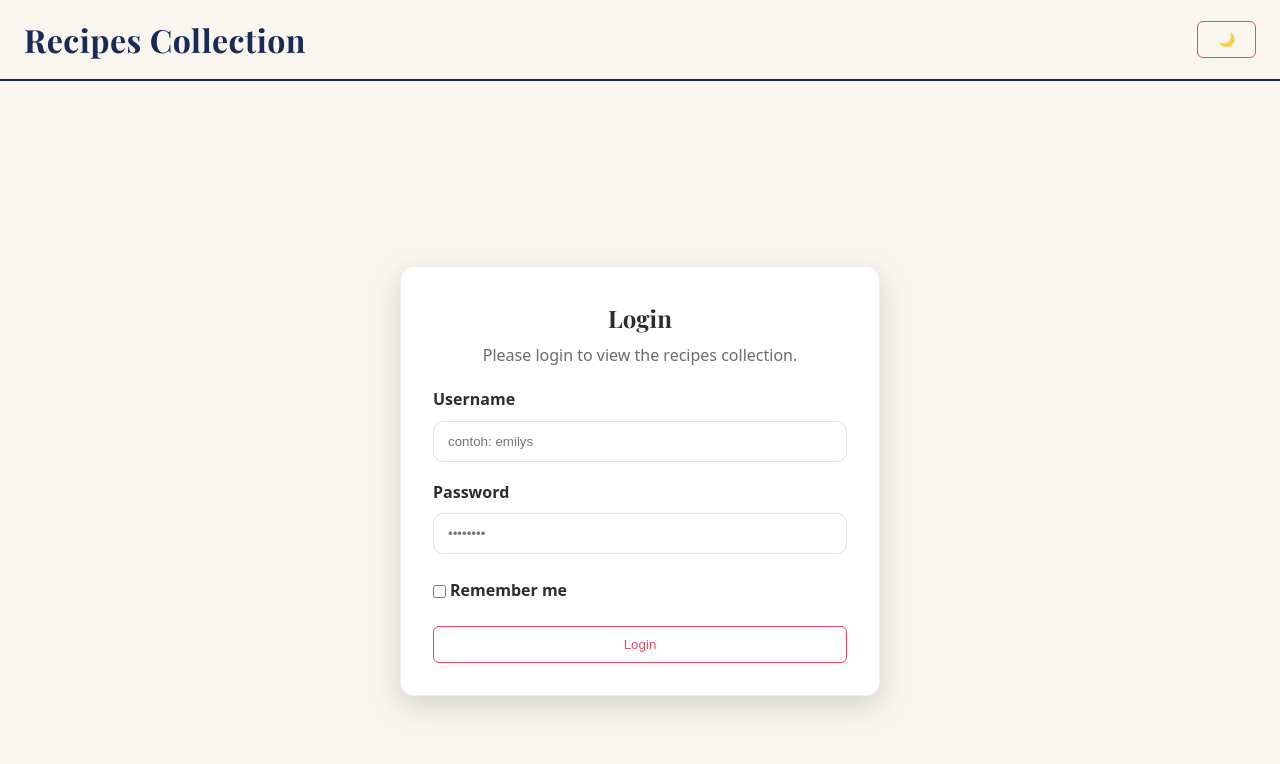
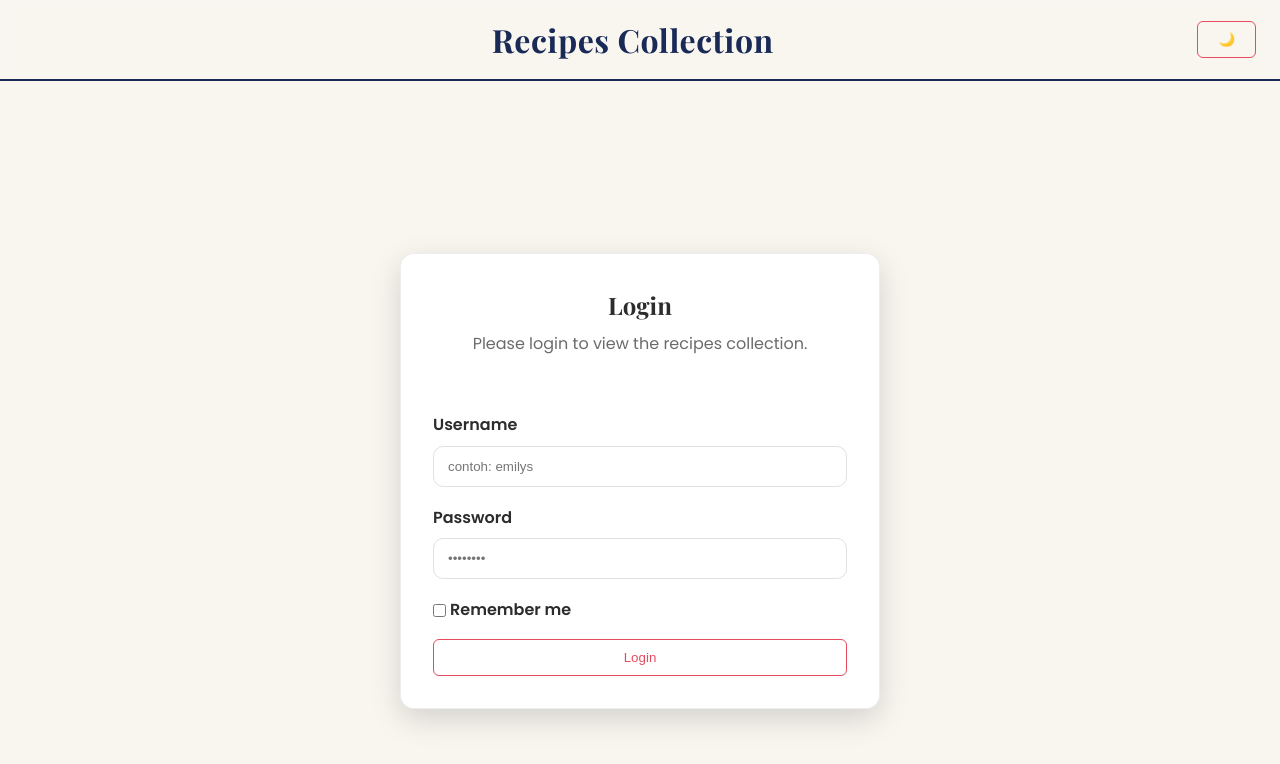
Before and after one commit to pocongcyber77/pweb-js-p35-2025, a plain HTML site: page index.html in a window 1280 px wide. Drawn offline with nearby package versions, Linux system fonts and the light colour scheme.

Commit message:
Update index.html

```diff
--- a/index.html
+++ b/index.html
@@ -4,15 +4,16 @@
 
     <meta charset="utf-8" />
     <meta name="viewport" content="width=device-width, initial-scale=1" />
-    <title>Login • Recipe Collection</title>
     <link rel="preconnect" href="https://fonts.googleapis.com">
     <link rel="preconnect" href="https://fonts.gstatic.com" crossorigin>
-    <link href="https://fonts.googleapis.com/css2?family=Inter:wght@400;600&family=Playfair+Display:wght@600;700&display=swap" rel="stylesheet">
+    <link href="https://fonts.googleapis.com/css2?family=Playfair+Display:wght@600;700&family=Poppins:wght@400;600&display=swap" rel="stylesheet">
     <link rel="stylesheet" href="./style.css" />
   </head>
   <body data-page="login">
 
     <header class="navbar navbar-center">
+      <div class="navbar-placeholder"></div>
+
       <h1 class="brand">Recipes Collection</h1>
       <button class="btn-gold btn-ghost" id="toggle-theme" aria-label="Toggle dark mode">🌙</button>
     </header>
@@ -22,6 +23,8 @@
       <section class="card auth-card">
         <h2 class="title">Login</h2>
         <p class="subtitle">Please login to view the recipes collection.</p>
+
+        <span class="helper" id="auth-status" aria-live="polite"></span>
 
         <form id="login-form" novalidate>
           <div class="form-group">
@@ -35,15 +38,14 @@
           </div>
 
           <div class="form-row">
-            <label class="checkbox">
-              <input id="remember" type="checkbox" />
-              <span>Remember me</span>
-            </label>
-            <span class="helper" id="auth-status" aria-live="polite"></span>
+              <label class="checkbox">
+                  <input id="remember" type="checkbox" />
+                  Remember me
+              </label>
           </div>
-
           <button type="submit" class="btn-gold" id="login-btn">Login</button>
         </form>
+
       </section>
     </main>
 
```
